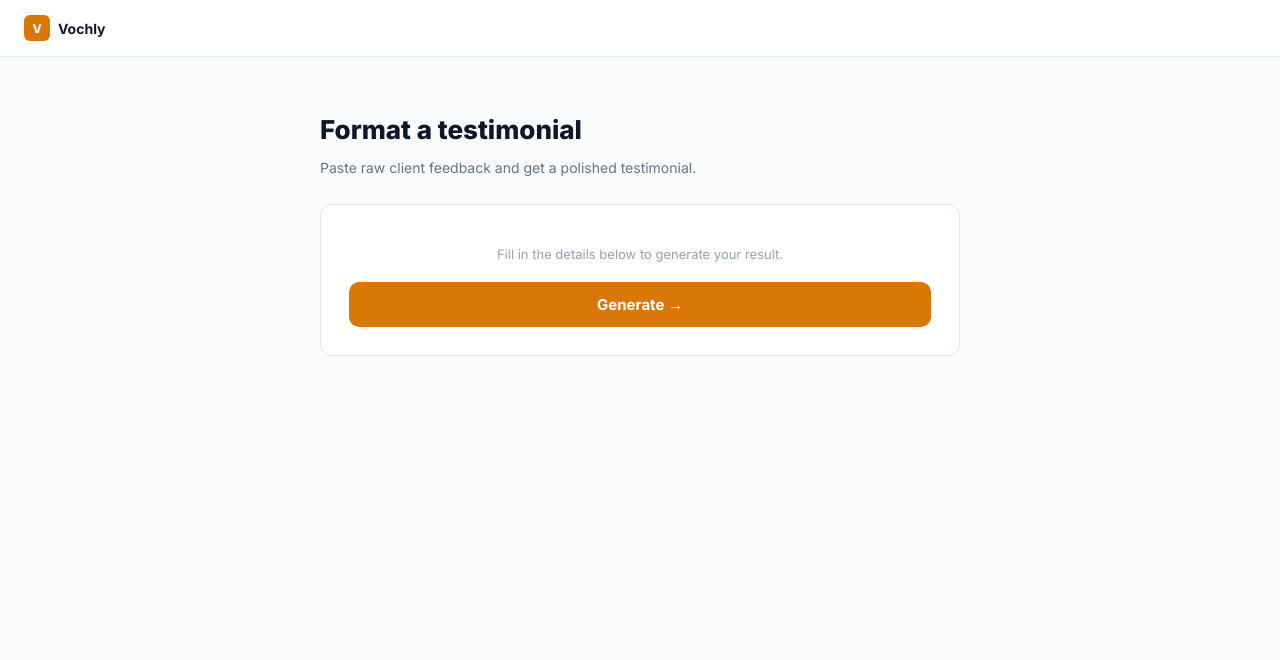
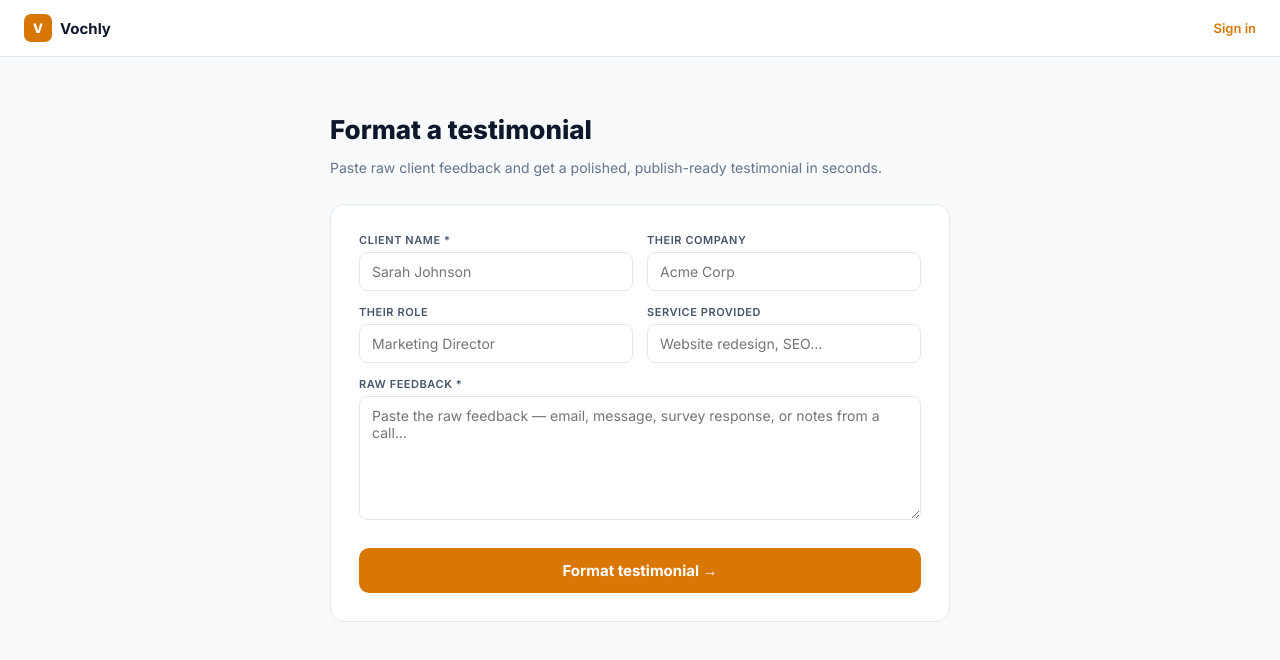
Before and after one commit to apexianlabs/vochly, a Next.js app: page /generate in a window 1280 px wide. Shown: the top 660 px of the page. Built offline with nearby package versions, Linux system fonts and the light colour scheme.

Commit message:
Add Vochly custom generate page

```diff
--- a/app/api/generate/route.js
+++ b/app/api/generate/route.js
@@ -1,40 +1,29 @@
 import { NextResponse } from 'next/server'
-
-const AI_API_URL = process.env.AI_API_URL
-const AI_API_KEY = process.env.AI_API_KEY
-const DB_API_URL = process.env.DB_API_URL
-const DB_API_KEY = process.env.DB_API_KEY_VOCHLY
-
 export async function POST(request) {
   try {
     const body = await request.json()
-    const { userId, ...inputs } = body
-
-    // Call AI API
-    const aiRes = await fetch(`${AI_API_URL}/api/process`, {
+    const { client_name, client_company, client_role, raw_feedback, service, userId } = body
+    if (!client_name || !raw_feedback) return NextResponse.json({ error: 'Required fields missing' }, { status: 400 })
+    const aiRes = await fetch(`${process.env.AI_API_URL}/api/process`, {
       method: 'POST',
-      headers: { 'Content-Type': 'application/json', 'Authorization': `Bearer ${AI_API_KEY}` },
-      body: JSON.stringify({ task: 'format_testimonial', inputs })
+      headers: { 'Content-Type': 'application/json', 'Authorization': `Bearer ${process.env.AI_API_KEY}` },
+      body: JSON.stringify({ task: 'format_testimonial', inputs: { client_name, client_company: client_company||'', client_role: client_role||'Client', raw_feedback, service: service||'our services' } })
     })
     const aiData = await aiRes.json()
-    if (!aiRes.ok) throw new Error(aiData.error || 'AI generation failed')
-
+    if (!aiRes.ok) throw new Error(aiData.error || 'AI failed')
     const result = aiData.data
-
-    // Save to DB
     let itemId = null
-    if (userId && DB_API_URL) {
+    if (userId && process.env.DB_API_URL) {
       try {
-        const dbRes = await fetch(`${DB_API_URL}/db/vochly/vochly_testimonials`, {
+        const dbRes = await fetch(`${process.env.DB_API_URL}/db/vochly/testimonials`, {
           method: 'POST',
-          headers: { 'Content-Type': 'application/json', 'Authorization': `Bearer ${DB_API_KEY}` },
-          body: JSON.stringify({ user_id: userId, result_data: result, status: 'draft', ...inputs })
+          headers: { 'Content-Type': 'application/json', 'Authorization': `Bearer ${process.env.DB_API_KEY_VOCHLY}` },
+          body: JSON.stringify({ user_id: userId, title: `${client_name}${client_company?' — '+client_company:''}`, client_name, client_company, result_data: result, status: 'complete' })
         })
         const dbData = await dbRes.json()
         itemId = dbData.data?.id || null
-      } catch(e) { console.error('DB save failed:', e.message) }
+      } catch(e) {}
     }
-
     return NextResponse.json({ itemId, result })
   } catch(err) {
     return NextResponse.json({ error: err.message }, { status: 500 })
--- a/app/generate/page.js
+++ b/app/generate/page.js
@@ -1,27 +1,24 @@
 'use client'
-import { useState, useEffect, Suspense } from 'react'
-import { useRouter } from 'next/navigation'
+import { useState, useEffect } from 'react'
 import Link from 'next/link'
 
-function GeneratePageInner() {
-  const router = useRouter()
+export default function GeneratePage() {
   const [user, setUser]       = useState(null)
   const [loading, setLoading] = useState(false)
   const [error, setError]     = useState('')
   const [result, setResult]   = useState(null)
-  const [form, setForm]       = useState({})
+  const [form, setForm]       = useState({ client_name:'', client_company:'', client_role:'', raw_feedback:'', service:'' })
 
   useEffect(() => {
-    const match = document.cookie.match(/voc_user=([^;]+)/)
-    if (match) {
-      try { setUser(JSON.parse(decodeURIComponent(match[1]))) } catch(e) {}
-    }
+    try {
+      const match = document.cookie.match(/voc_user=([^;]+)/)
+      if (match) setUser(JSON.parse(decodeURIComponent(match[1])))
+    } catch(e) {}
   }, [])
 
   const handleSubmit = async () => {
-    setLoading(true)
-    setError('')
-    setResult(null)
+    if (!form.client_name || !form.raw_feedback) return setError('Client name and feedback are required.')
+    setLoading(true); setError(''); setResult(null)
     try {
       const token = document.cookie.match(/voc_token=([^;]+)/)?.[1] || ''
       const res = await fetch('/api/generate', {
@@ -30,63 +27,96 @@ function GeneratePageInner() {
         body: JSON.stringify({ ...form, userId: user?.id })
       })
       const data = await res.json()
-      if (!res.ok) throw new Error(data.error || 'Generation failed')
-      setResult(data)
-    } catch(e) {
-      setError(e.message)
-    } finally {
-      setLoading(false)
-    }
+      if (!res.ok) throw new Error(data.error || 'Failed')
+      setResult(data.result)
+    } catch(e) { setError(e.message) }
+    setLoading(false)
   }
+
+  const inputStyle = { width:'100%', padding:'10px 12px', border:'1px solid #e2e8f0', borderRadius:8, fontSize:14, color:'#0f172a', background:'#fff', outline:'none', fontFamily:'Inter,sans-serif', boxSizing:'border-box' }
+  const labelStyle = { fontSize:11, fontWeight:600, color:'#475569', textTransform:'uppercase', letterSpacing:'0.05em', display:'block', marginBottom:5 }
+
+  if (result) return (
+    <div style={{minHeight:'100vh',background:'#f8fafc',fontFamily:'Inter,sans-serif'}}>
+      <nav style={{background:'#fff',borderBottom:'1px solid #e2e8f0',height:56,display:'flex',alignItems:'center',padding:'0 24px',gap:16}}>
+        <Link href="/" style={{display:'flex',alignItems:'center',gap:8,textDecoration:'none'}}>
+          <div style={{width:28,height:28,borderRadius:7,background:'#d97706',display:'flex',alignItems:'center',justifyContent:'center',fontSize:13,fontWeight:800,color:'#fff'}}>V</div>
+          <span style={{fontWeight:700,color:'#0f172a',fontSize:15}}>Vochly</span>
+        </Link>
+        <div style={{flex:1}}/>
+      </nav>
+      <div style={{maxWidth:680,margin:'0 auto',padding:'32px 24px',display:'flex',flexDirection:'column',gap:14}}>
+        <div style={{background:'#fffbeb',border:'1px solid #fde68a',borderRadius:12,padding:20}}>
+          <p style={{fontSize:11,fontWeight:700,color:'#d97706',textTransform:'uppercase',marginBottom:4}}>✅ Testimonial Ready</p>
+          <p style={{fontSize:18,fontWeight:800,color:'#0f172a'}}>{form.client_name}{form.client_company ? ` — ${form.client_company}` : ''}</p>
+        </div>
+        {(result.testimonial || result.formatted_testimonial) && (
+          <div style={{background:'#fff',border:'2px solid #fde68a',borderRadius:12,padding:24}}>
+            <div style={{display:'flex',alignItems:'center',justifyContent:'space-between',marginBottom:12}}>
+              <p style={{fontSize:11,fontWeight:700,color:'#475569',textTransform:'uppercase'}}>💬 Polished Testimonial</p>
+              <button onClick={() => navigator.clipboard.writeText(result.testimonial || result.formatted_testimonial)}
+                style={{fontSize:11,color:'#d97706',background:'#fffbeb',border:'1px solid #fde68a',borderRadius:6,padding:'4px 10px',cursor:'pointer',fontFamily:'Inter,sans-serif',fontWeight:600}}>
+                Copy
+              </button>
+            </div>
+            <p style={{fontSize:16,color:'#0f172a',lineHeight:1.8,fontStyle:'italic'}}>"{result.testimonial || result.formatted_testimonial}"</p>
+            <p style={{fontSize:13,color:'#64748b',marginTop:12,fontWeight:600}}>— {form.client_name}{form.client_role ? `, ${form.client_role}` : ''}{form.client_company ? `, ${form.client_company}` : ''}</p>
+          </div>
+        )}
+        {result.short_version && (
+          <div style={{background:'#fff',border:'1px solid #e2e8f0',borderRadius:12,padding:20}}>
+            <p style={{fontSize:11,fontWeight:700,color:'#475569',textTransform:'uppercase',marginBottom:8}}>⚡ Short Version</p>
+            <p style={{fontSize:14,color:'#374151',lineHeight:1.7,fontStyle:'italic'}}>"{result.short_version}"</p>
+          </div>
+        )}
+        <div style={{display:'flex',gap:10,flexWrap:'wrap'}}>
+          <button onClick={() => { setResult(null); setForm({ client_name:'', client_company:'', client_role:'', raw_feedback:'', service:'' }) }}
+            style={{flex:1,padding:'10px',borderRadius:8,border:'1px solid #e2e8f0',background:'#fff',fontSize:13,fontWeight:600,color:'#475569',cursor:'pointer',fontFamily:'Inter,sans-serif'}}>
+            Format another
+          </button>
+          {user ? <Link href="/dashboard" style={{flex:1,padding:'10px',borderRadius:8,border:'none',background:'#d97706',color:'#fff',fontSize:13,fontWeight:700,textDecoration:'none',textAlign:'center',display:'flex',alignItems:'center',justifyContent:'center'}}>View dashboard →</Link>
+                : <Link href="/login" style={{flex:1,padding:'10px',borderRadius:8,border:'none',background:'#d97706',color:'#fff',fontSize:13,fontWeight:700,textDecoration:'none',textAlign:'center',display:'flex',alignItems:'center',justifyContent:'center'}}>Save testimonials →</Link>}
+        </div>
+      </div>
+    </div>
+  )
 
   return (
     <div style={{minHeight:'100vh',background:'#f8fafc',fontFamily:'Inter,sans-serif'}}>
       <nav style={{background:'#fff',borderBottom:'1px solid #e2e8f0',height:56,display:'flex',alignItems:'center',padding:'0 24px',gap:16}}>
-        <Link href="/dashboard" style={{display:'flex',alignItems:'center',gap:8,textDecoration:'none'}}>
-          <div style={{width:26,height:26,borderRadius:6,background:'#d97706',display:'flex',alignItems:'center',justifyContent:'center',fontSize:12,fontWeight:800,color:'#fff'}}>V</div>
-          <span style={{fontWeight:700,color:'#0f172a',fontSize:14}}>Vochly</span>
+        <Link href="/" style={{display:'flex',alignItems:'center',gap:8,textDecoration:'none'}}>
+          <div style={{width:28,height:28,borderRadius:7,background:'#d97706',display:'flex',alignItems:'center',justifyContent:'center',fontSize:13,fontWeight:800,color:'#fff'}}>V</div>
+          <span style={{fontWeight:700,color:'#0f172a',fontSize:15}}>Vochly</span>
         </Link>
         <div style={{flex:1}}/>
-        {user && <Link href="/dashboard" style={{fontSize:13,color:'#64748b',textDecoration:'none'}}>Dashboard</Link>}
+        {user ? <Link href="/dashboard" style={{fontSize:13,color:'#64748b',textDecoration:'none'}}>Dashboard</Link>
+               : <Link href="/login" style={{fontSize:13,color:'#d97706',fontWeight:600,textDecoration:'none'}}>Sign in</Link>}
       </nav>
-      <div style={{maxWidth:640,margin:'0 auto',padding:'40px 24px'}}>
+      <div style={{maxWidth:620,margin:'0 auto',padding:'40px 24px'}}>
         <h1 style={{fontSize:26,fontWeight:800,color:'#0f172a',marginBottom:6}}>Format a testimonial</h1>
-        <p style={{fontSize:14,color:'#64748b',marginBottom:28}}>Paste raw client feedback and get a polished testimonial.</p>
-
+        <p style={{fontSize:14,color:'#64748b',marginBottom:28}}>Paste raw client feedback and get a polished, publish-ready testimonial in seconds.</p>
         {error && <div style={{background:'#fef2f2',border:'1px solid #fecaca',borderRadius:10,padding:'12px 16px',fontSize:13,color:'#dc2626',marginBottom:20}}>{error}</div>}
-
-        {result ? (
-          <div style={{background:'#f0fdf4',border:'1px solid #bbf7d0',borderRadius:12,padding:24}}>
-            <h2 style={{fontSize:18,fontWeight:700,color:'#15803d',marginBottom:8}}>✅ Done!</h2>
-            <p style={{fontSize:13,color:'#166534',marginBottom:16}}>Your result has been generated.</p>
-            <pre style={{background:'#fff',borderRadius:8,padding:16,fontSize:12,color:'#374151',overflow:'auto',maxHeight:300,border:'1px solid #e2e8f0'}}>
-              {JSON.stringify(result.result, null, 2)}
-            </pre>
-            <button onClick={() => { setResult(null); setForm({}) }}
-              style={{marginTop:12,width:'100%',background:'transparent',border:'1px solid #e2e8f0',color:'#64748b',padding:'8px',borderRadius:8,fontSize:13,cursor:'pointer'}}>
-              Generate another
-            </button>
+        <div style={{background:'#fff',border:'1px solid #e2e8f0',borderRadius:14,padding:28}}>
+          <div style={{display:'grid',gridTemplateColumns:'1fr 1fr',gap:14,marginBottom:14}}>
+            <div><label style={labelStyle}>Client name *</label><input value={form.client_name} onChange={e => setForm({...form,client_name:e.target.value})} placeholder="Sarah Johnson" style={inputStyle}/></div>
+            <div><label style={labelStyle}>Their company</label><input value={form.client_company} onChange={e => setForm({...form,client_company:e.target.value})} placeholder="Acme Corp" style={inputStyle}/></div>
           </div>
-        ) : (
-          <div style={{background:'#fff',border:'1px solid #e2e8f0',borderRadius:12,padding:28}}>
-            <p style={{fontSize:13,color:'#94a3b8',marginBottom:20,textAlign:'center'}}>
-              Fill in the details below to generate your result.
-            </p>
-            <button onClick={handleSubmit} disabled={loading}
-              style={{width:'100%',background:loading?'#94a3b8':'#d97706',color:'#fff',padding:'13px',borderRadius:10,border:'none',fontSize:15,fontWeight:700,cursor:loading?'not-allowed':'pointer',fontFamily:'Inter,sans-serif'}}>
-              {loading ? 'Generating...' : 'Generate →'}
-            </button>
+          <div style={{display:'grid',gridTemplateColumns:'1fr 1fr',gap:14,marginBottom:14}}>
+            <div><label style={labelStyle}>Their role</label><input value={form.client_role} onChange={e => setForm({...form,client_role:e.target.value})} placeholder="Marketing Director" style={inputStyle}/></div>
+            <div><label style={labelStyle}>Service provided</label><input value={form.service} onChange={e => setForm({...form,service:e.target.value})} placeholder="Website redesign, SEO..." style={inputStyle}/></div>
           </div>
-        )}
+          <div style={{marginBottom:24}}>
+            <label style={labelStyle}>Raw feedback *</label>
+            <textarea value={form.raw_feedback} onChange={e => setForm({...form,raw_feedback:e.target.value})}
+              placeholder="Paste the raw feedback — email, message, survey response, or notes from a call..."
+              rows={6} style={{...inputStyle,resize:'vertical'}}/>
+          </div>
+          <button onClick={handleSubmit} disabled={loading}
+            style={{width:'100%',padding:'13px',borderRadius:10,border:'none',background:loading?'#fcd34d':'#d97706',color:'#fff',fontSize:15,fontWeight:700,cursor:loading?'not-allowed':'pointer',fontFamily:'Inter,sans-serif'}}>
+            {loading ? '✨ Formatting testimonial...' : 'Format testimonial →'}
+          </button>
+        </div>
       </div>
     </div>
   )
 }
-
-export default function GeneratePage() {
-  return (
-    <Suspense fallback={<div style={{minHeight:'100vh',display:'flex',alignItems:'center',justifyContent:'center',fontFamily:'Inter,sans-serif',color:'#94a3b8'}}>Loading...</div>}>
-      <GeneratePageInner />
-    </Suspense>
-  )
-}
```
